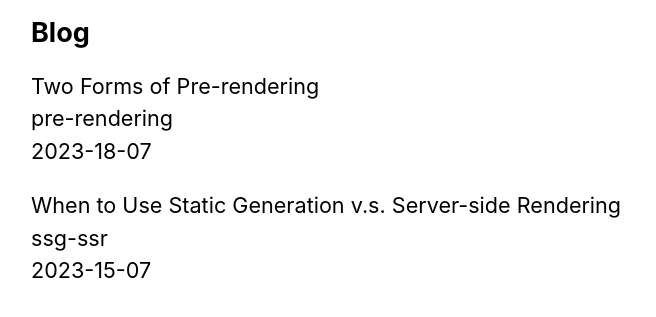
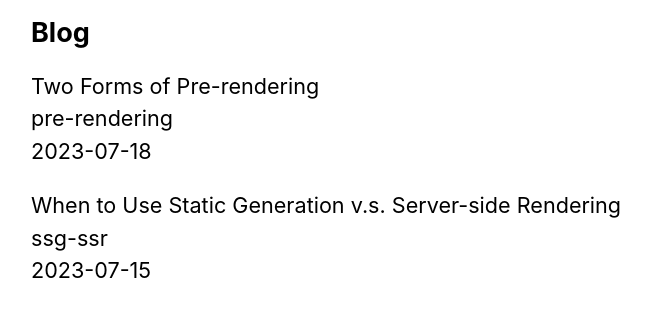
Before and after one commit to AndreaBitmind/blog-nextjs, a Next.js app: page / in a window 1280 px wide. Shown: the part 455-772 px from the top of the page, without its empty margins (303-959 px from the left). Built offline with nearby package versions, Linux system fonts and the light colour scheme.

Commit message:
feat: adding title in head and formatting date in posts

```diff
--- /dev/null
+++ b/components/date.js
@@ -0,0 +1,6 @@
+import { parseISO, format } from "date-fns";
+
+export default function Date({ dateString }) {
+  const date = parseISO(dateString);
+  return <time dateTime={dateString}>{format(date, "LLLL d, yyyy")}</time>;
+}
--- a/package.json
+++ b/package.json
@@ -6,6 +6,7 @@
     "start": "next start"
   },
   "dependencies": {
+    "date-fns": "^2.30.0",
     "gray-matter": "^4.0.3",
     "next": "latest",
     "react": "18.2.0",
--- a/posts/pre-rendering.md
+++ b/posts/pre-rendering.md
@@ -1,6 +1,6 @@
 ---
 title: "Two Forms of Pre-rendering"
-date: "2023-18-07"
+date: "2023-07-18"
 ---
 
 Next.js has two forms of pre-rendering: **Static Generation** and **Server-side Rendering**. The difference is in **when** it generates the HTML for a page.
--- a/posts/ssg-ssr.md
+++ b/posts/ssg-ssr.md
@@ -1,6 +1,6 @@
 ---
 title: "When to Use Static Generation v.s. Server-side Rendering"
-date: "2023-15-07"
+date: "2023-07-15"
 ---
 
 We recommend using **Static Generation** (with and without data) whenever possible because your page can be built once and served by CDN, which makes it much faster than having a server render the page on every request.
```
Also changed, not shown: pages/posts/[id].js (+6 -1 lines), 1 other file (tests, documents, lock files or other folders).
